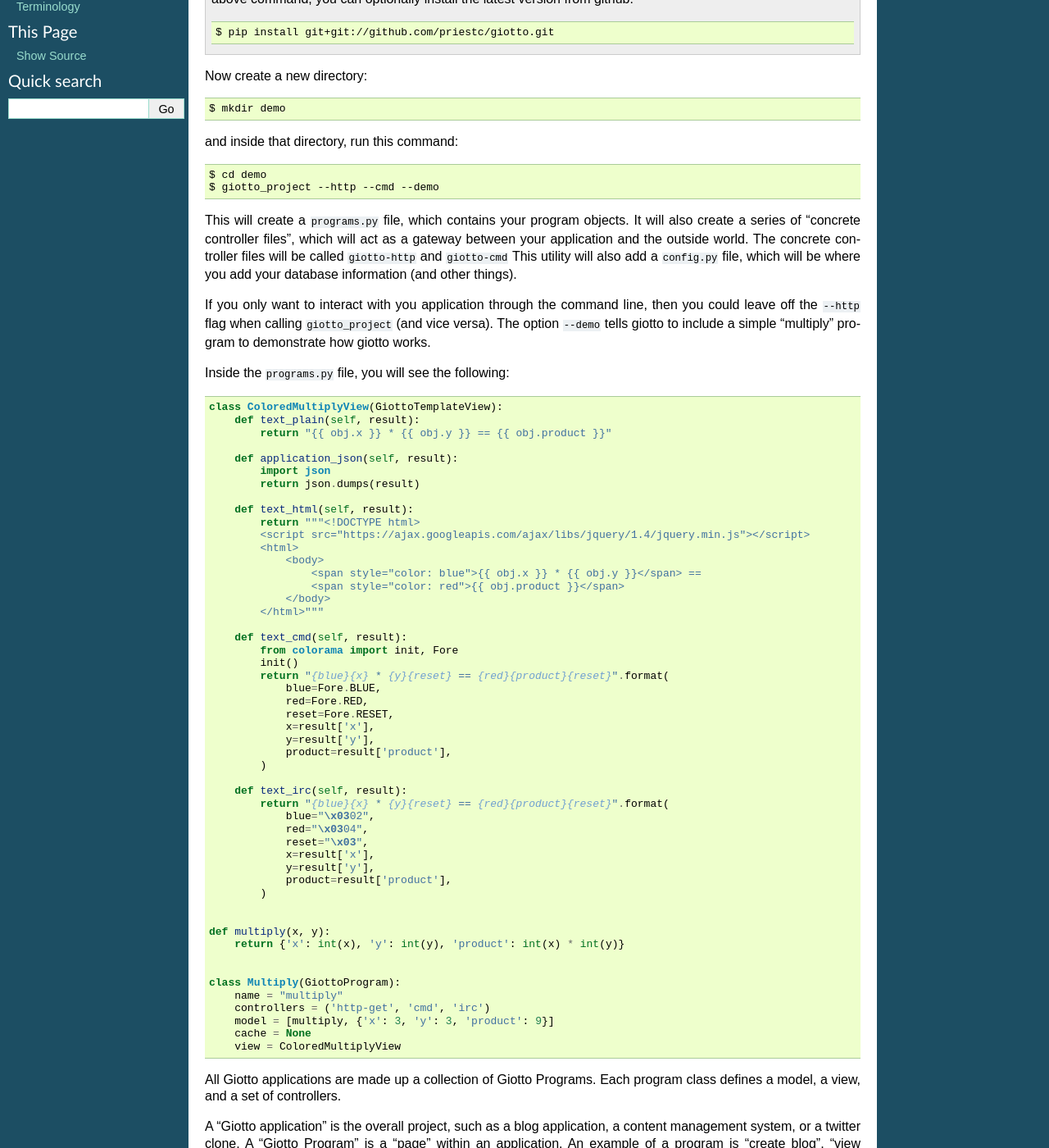
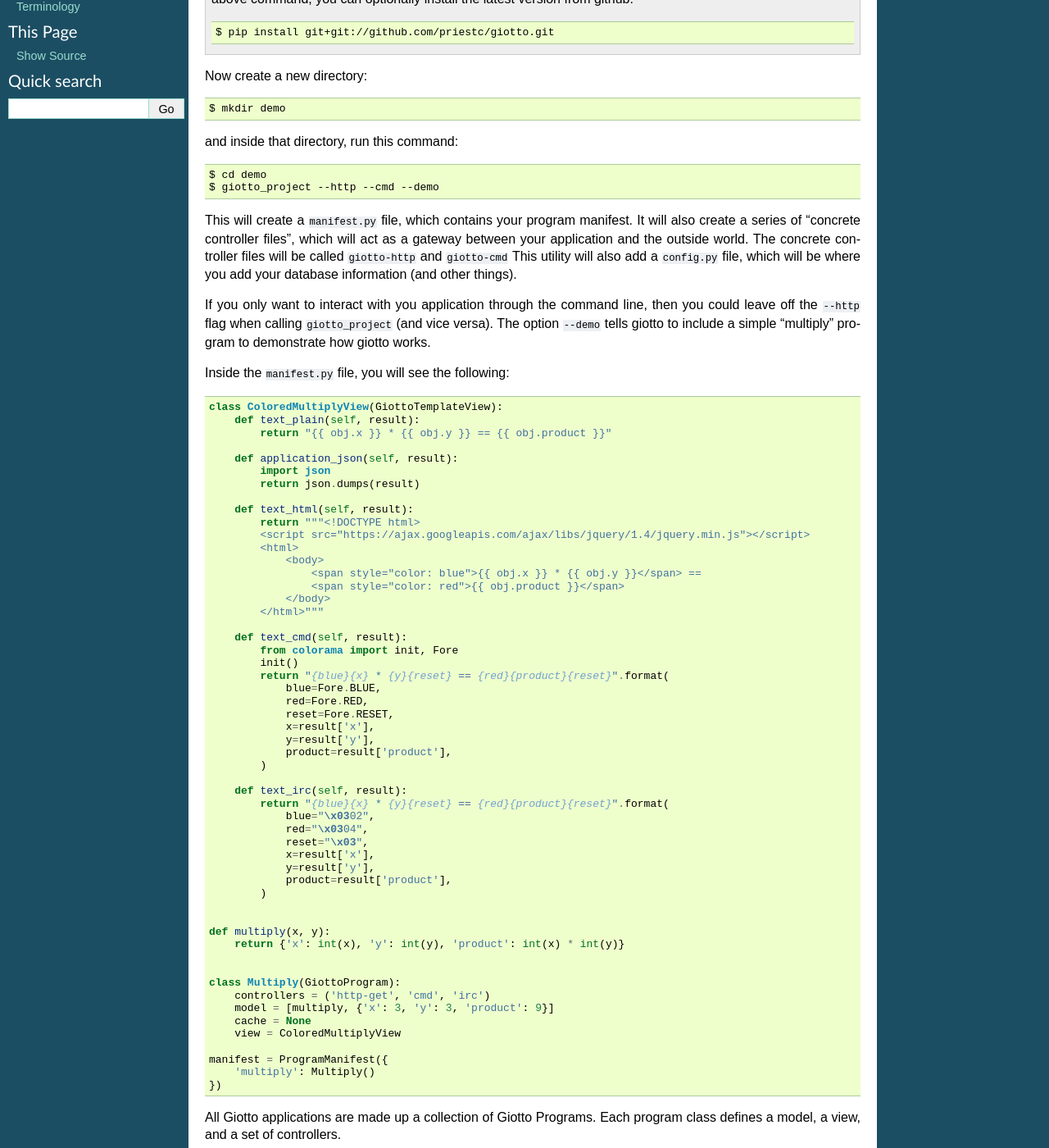
Before and after one commit to priestc/giotto, a Sphinx documentation site: the page built from docs/tutorial.rst, in a window 1280 px wide and 1400 px high, scrolled down 212 px. Shown: the whole window at 82% size. Built offline with Sphinx 7.4.7, drawn with Linux system fonts in a browser that asks for light colours; some of the changed text lies outside the part shown.

Commit message:
updated demo

```diff
--- a/docs/tutorial.rst
+++ b/docs/tutorial.rst
@@ -23,7 +23,7 @@ and inside that directory, run this command::
     $ cd demo
     $ giotto_project --http --cmd --demo
 
-This will create a ``programs.py`` file, which contains your program objects.
+This will create a ``manifest.py`` file, which contains your program manifest.
 It will also create a series of "concrete controller files",
 which will act as a gateway between your application and the outside world.
 The concrete controller files will be called ``giotto-http`` and ``giotto-cmd``
@@ -34,7 +34,7 @@ If you only want to interact with you application through the command line,
 then you could leave off the ``--http`` flag when calling ``giotto_project`` (and vice versa).
 The option ``--demo`` tells giotto to include a simple "multiply" program to demonstrate how giotto works.
 
-Inside the ``programs.py`` file, you will see the following::
+Inside the ``manifest.py`` file, you will see the following::
 
     class ColoredMultiplyView(GiottoTemplateView):
         def text_plain(self, result):
@@ -82,11 +82,14 @@ Inside the ``programs.py`` file, you will see the following::
 
 
     class Multiply(GiottoProgram):
-        name = "multiply"
         controllers = ('http-get', 'cmd', 'irc')
         model = [multiply, {'x': 3, 'y': 3, 'product': 9}]
         cache = None
         view = ColoredMultiplyView
+
+    manifest = ProgramManifest({
+        'multiply': Multiply()
+    })
 
 All Giotto applications are made up a collection of Giotto Programs. Each program class
 defines a model, a view, and a set of controllers.
@@ -156,7 +159,6 @@ Using Mocks
 On the GiottoProgram class, add a ``model_mock`` attribute::
 
     class Multiply(GiottoProgram):
-        name = "multiply"
         controllers = ('http-get', 'cmd', 'irc')
         model = [multiply, {'x': 10, 'y': 10, 'product': 100}]
         view = [ColoredMultiplyView]
@@ -177,7 +179,6 @@ Cache
 Add a ``cache`` attribute to the program::
 
     class Multiply(GiottoProgram):
-        name = "multiply"
         controllers = ('http-get', 'cmd', 'irc')
         model = [multiply, {'x': 10, 'y': 10, 'product': 100}]
         cache = 3600
```
